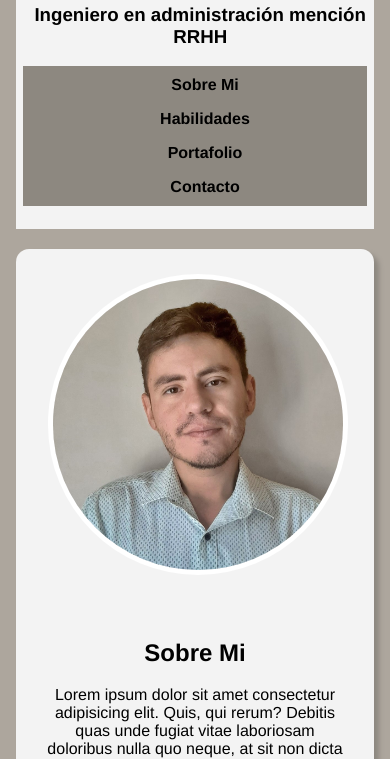
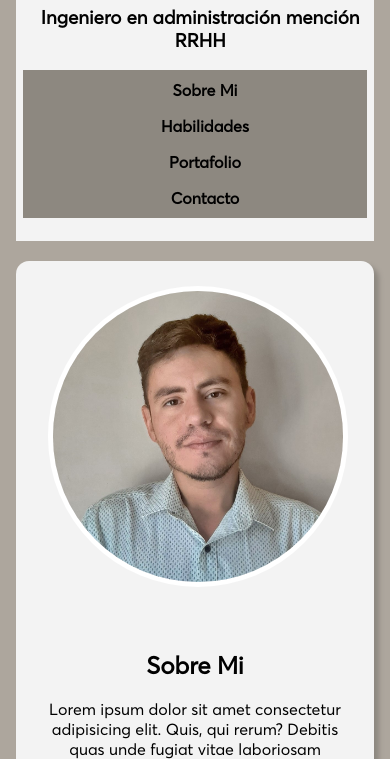
Before and after one commit to JonaBerrios/portafolio, a plain HTML site: page index.html in a window 390 px wide. Shown: the part 99-858 px from the top of the page. Drawn offline with Linux system fonts and the light colour scheme.

Commit message:
correción fuentes

```diff
--- a/assets/css/style.css
+++ b/assets/css/style.css
@@ -1,11 +1,12 @@
 @font-face {
     font-family: "averta";
     src: url("/assets/fonts/Averta.otf");
+
 }
 
 body{
     background-color: #ADA69D;
-    font-family: "averta";
+    font-family: "averta", Arial, Helvetica, sans-serif;
     padding: 80px;
 }
 
@@ -117,7 +118,7 @@ footer div a{
 
     body{
         background-color: #ADA69D;
-        font-family: "helvetica";
+        font-family: "averta", Arial, Helvetica, sans-serif;
         padding: 2%;
         text-align: center;
     }
```
